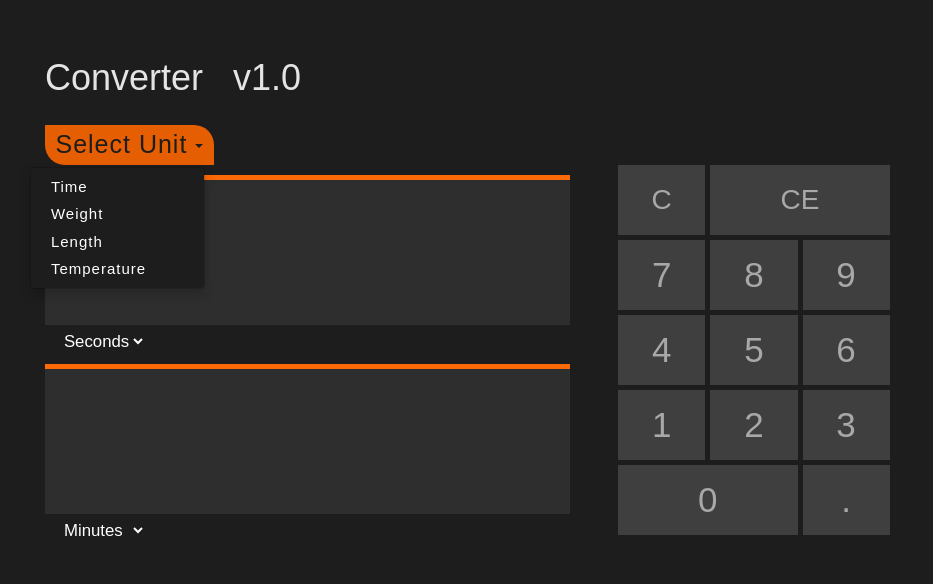
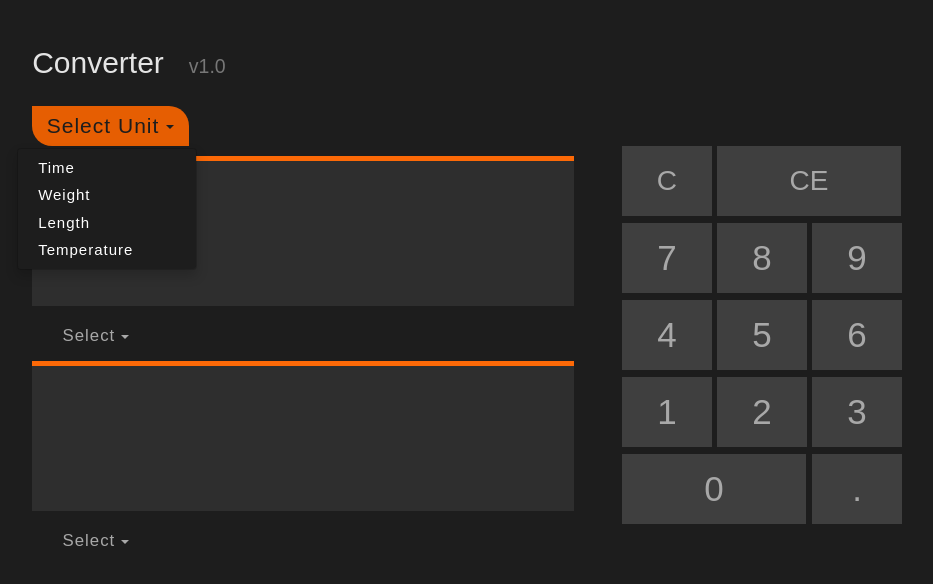
Before and after one commit to seyiLowo/Converter, a plain HTML site: page project_4.html in a window 1280 px wide. Both pictures are taken after a click on the button "Select Unit". Shown: the whole page, without its empty margins (194-1127 px from the left). Drawn offline with nearby package versions, Linux system fonts and the light colour scheme.

Commit message:
interface complete

```diff
--- a/project_4.css
+++ b/project_4.css
@@ -5,13 +5,9 @@ body{
 }
 
 #contain{
-	padding: 2%;
+	padding: 1%;
 	margin-top: 1%;
 	width: 70%;
-}
-
-#header{
-
 }
 
 #body{
@@ -31,15 +27,16 @@ body{
 	padding-left: 0;
 }
 
-/*.rHeight{
-    height:80px;
-}*/
-
-.dropdown1{
-	width: 15%;
-	margin-top: 2%;
+.dropdown1 {
+    margin-top: 2%;
     /*margin-left: 2%;*/
-    padding:0;
+    padding: 0;
+    height: 40px;
+    background-color: transparent;
+    border-radius: 0 20px 0 20px;
+    font-size: 2.1rem;
+    width: 18%;
+    letter-spacing: 1px;
     /*margin:0;
     height: 4px;*/
 }
@@ -61,13 +58,31 @@ body{
 
 .drop {
     background-color: #1d1d1d;
+}
 
+.dropdown1:focus {
+    background-color: #e65e02;
+    color: #1d1d1d;
 }
 
 select {
     background: #1d1d1d !important;
     border: 0;
     color: white !important;
+}
+
+.dropdown2{
+    width: 18%;
+    /*margin-left: 2%;*/
+    padding: 0;
+    height: 30px;
+    background-color: transparent;
+    border-radius: 0 20px 0 20px;
+    letter-spacing: 1px;
+    font-size: 1.2em;
+    margin-top: 15px;
+    /*margin:0;
+    height: 4px;*/
 }
 
 .display{
@@ -87,8 +102,8 @@ select {
     /*border-radius: 20px;*/
 }
 
-    button {
-        width: 100%;
+button {
+        width: 99%;
         height: 70px;
         border: 0;
         border-radius: 0;
@@ -96,7 +111,7 @@ select {
         text-align: center;
         font-size: 2.5em;
         color: #a8a8a8;
-        margin-bottom: 5px;
+        margin-bottom: 7px;
     }
 
 .butn{
@@ -126,13 +141,13 @@ option {
     font-size: 1.5rem !important;
 }
 
-    option:hover {
+option:hover {
         background-color: #e65e02 !important;
         color: #1d1d1d;
     }
 
 #select1{
-	font-size: 2.5rem;
+	font-size: 2.1rem;
 	/*border:1px solid white;*/
 	width: 20%;
     letter-spacing: 1px;
@@ -143,7 +158,5 @@ option {
     color: #1d1d1d;
 }
 
-.dropdown2 {
-    font-size: 1.2em;
-    margin-top: 5px;
+#keypad{
 }
--- a/project_4.html
+++ b/project_4.html
@@ -18,21 +18,21 @@
 			<div class="col-xs-10 col-xs-offset-2 "  id="contain">
 				<div class="row" id="header">
 					<div class="col-xs-12">
-						<h1>Converter &nbsp v1.0</h1>
+						<h2>Converter &nbsp <small>v1.0</small></h2>
 					</div>
 				</div>
 
-                <div class="row rHeight">
+                <div class="row">
                     <div class="dropdown col-xs-12 ">
-                        <button class="btn myBtn dropdown-toggle dropdown1"  id="select1" type="button" id="about-us" data-toggle="dropdown" aria-haspopup="true" aria-expanded="false">
+                        <button class="btn dropdown-toggle dropdown1" type="button" id="dropdown1" data-toggle="dropdown" aria-haspopup="true" aria-expanded="false" value="Select Unit">
                             Select Unit
                             <span class="caret"></span>
                         </button>
-                        <ul class="dropdown-menu drop" aria-labelledby="about-us"  id="select1" onchange="u(this.value)">
-                            <li class="dropOption" value="Time"><a href="#">Time</a></li>
-                            <li class="dropOption" value="Weight"><a href="#">Weight</a></li>
-                            <li class="dropOption" value="Length"><a href="#">Length</a></li>
-                            <li class="dropOption" value="Temperature"><a href="#">Temperature</a></li>
+                        <ul class="dropdown-menu drop" aria-labelledby="dropdown1"  id="select1" onchange="u(this.value)">
+                            <li class="dropOption" onclick="changeSelect1('Time')" value="Time"><a href="#">Time</a></li>
+                            <li class="dropOption" onclick="changeSelect1('Weight')" value="Weight"><a href="#">Weight</a></li>
+                            <li class="dropOption" onclick="changeSelect1('Length')" value="Length"><a href="#">Length</a></li>
+                            <li class="dropOption" onclick="changeSelect1('Temperature')" value="Temperature"><a href="#">Temperature</a></li>
                         </ul>
                     </div>
                     <!--<div class="col-xs-12 dropdown1">
@@ -48,29 +48,52 @@
 				<div class="row" id="body">
 					<div class="col-xs-12">
 						<div class="row">
-							<div class="col-xs-8"  id="displayDropdown">
-								<div contenteditable="" class="col-xs-12 display" id="display1" ></div>
+                            <div class="col-xs-8" id="displayDropdown">
+                                <div contenteditable="" class="col-xs-12 display" id="display1"></div>
 
-								<div class="col-xs-12 dropdown2" data-toggle="dropdown">
+                                <!--<div class="col-xs-12 dropdown2" data-toggle="dropdown">
         <select class="subSelect" value="select2">
             <option>Seconds</option>
             <option>Minutes</option>
             <option>Hours</option>
             <option>Days</option>
         </select>
+    </div>-->
+
+                                <div class="dropdown col-xs-12">
+                                    <button class="btn dropdown-toggle dropdown2" type="button" id="dropdown2" data-toggle="dropdown" aria-haspopup="true" aria-expanded="false" value="">
+                                        Select
+                                        <span class="caret"></span>
+                                    </button>
+                                    <ul class="dropdown-menu drop" aria-labelledby="dropdown2" id="select2">
+                                        <li class="dropOption" onclick="changeSelect2('Seconds')" value="Seconds"><a href="#">Seconds</a></li>
+                                        <li class="dropOption" onclick="changeSelect2('Minutes')" value="Minutes"><a href="#">Minutes</a></li>
+                                        <li class="dropOption" onclick="changeSelect2('Hours')" value="Hours"><a href="#">Hours</a></li>
+                                        <li class="dropOption" onclick="changeSelect2('Days')" value="Days"><a href="#">Days</a></li>
+                                    </ul>
                                 </div>
 
                                 <div contenteditable="" class="col-xs-12 display" id="display2" value='0'></div>
 
-								<div>
-									<div class="col-xs-12 dropdown2" data-toggle="dropdown">
+                                <div class="dropdown col-xs-12">
+                                    <button class="btn dropdown-toggle dropdown2 dropdown3" type="button" id="dropdown3" data-toggle="dropdown" aria-haspopup="true" aria-expanded="false" value="">
+                                        Select
+                                        <span class="caret"></span>
+                                    </button>
+                                    <ul class="dropdown-menu drop drop3" aria-labelledby="dropdown2" id="select3">
+                                        <li class="dropOption" onclick="changeSelect3('Seconds')" value="Seconds"><a href="#">Seconds</a></li>
+                                        <li class="dropOption" onclick="changeSelect3('Minutes')" value="Minutes"><a href="#">Minutes</a></li>
+                                        <li class="dropOption" onclick="changeSelect3('Hours')" value="Hours"><a href="#">Hours</a></li>
+                                        <li class="dropOption" onclick="changeSelect3('Days')" value="Days"><a href="#">Days</a></li>
+                                    </ul>
+                                    <!--<div class="col-xs-12 dropdown2" data-toggle="dropdown">
         <select class="subSelect" value="select3">
             <option>Minutes</option>
             <option>Seconds</option>
             <option>Hours</option>
             <option>Days</option>
         </select>
-									</div>
+    </div>-->
                                 </div>
 
                             </div>
--- a/project_4.js
+++ b/project_4.js
@@ -11,7 +11,6 @@ var flag = true;
 		}else{
 			document.getElementById('display2').innerHTML += val;
 		}
-
 	}
 
 	function c(val){
@@ -27,6 +26,19 @@ var flag = true;
 				document.getElementById("display2").innerHTML=val;
 		}
 }
+
+function changeSelect1(select1) {
+    document.getElementById('dropdown1').innerHTML = select1 + " <span class='caret'></span>";
+}
+
+function changeSelect2(select2) {
+    document.getElementById('dropdown2').innerHTML = select2 + " <span class='caret'></span>";
+}
+
+function changeSelect3(select3) {
+    document.getElementById('dropdown3').innerHTML = select3 + " <span class='caret'></span>";
+}
+
 
 function deleteChar() {
     document.getElementById('display1').onfocus = function () {
```
Lines whose indentation alone changed are shown as unchanged.
